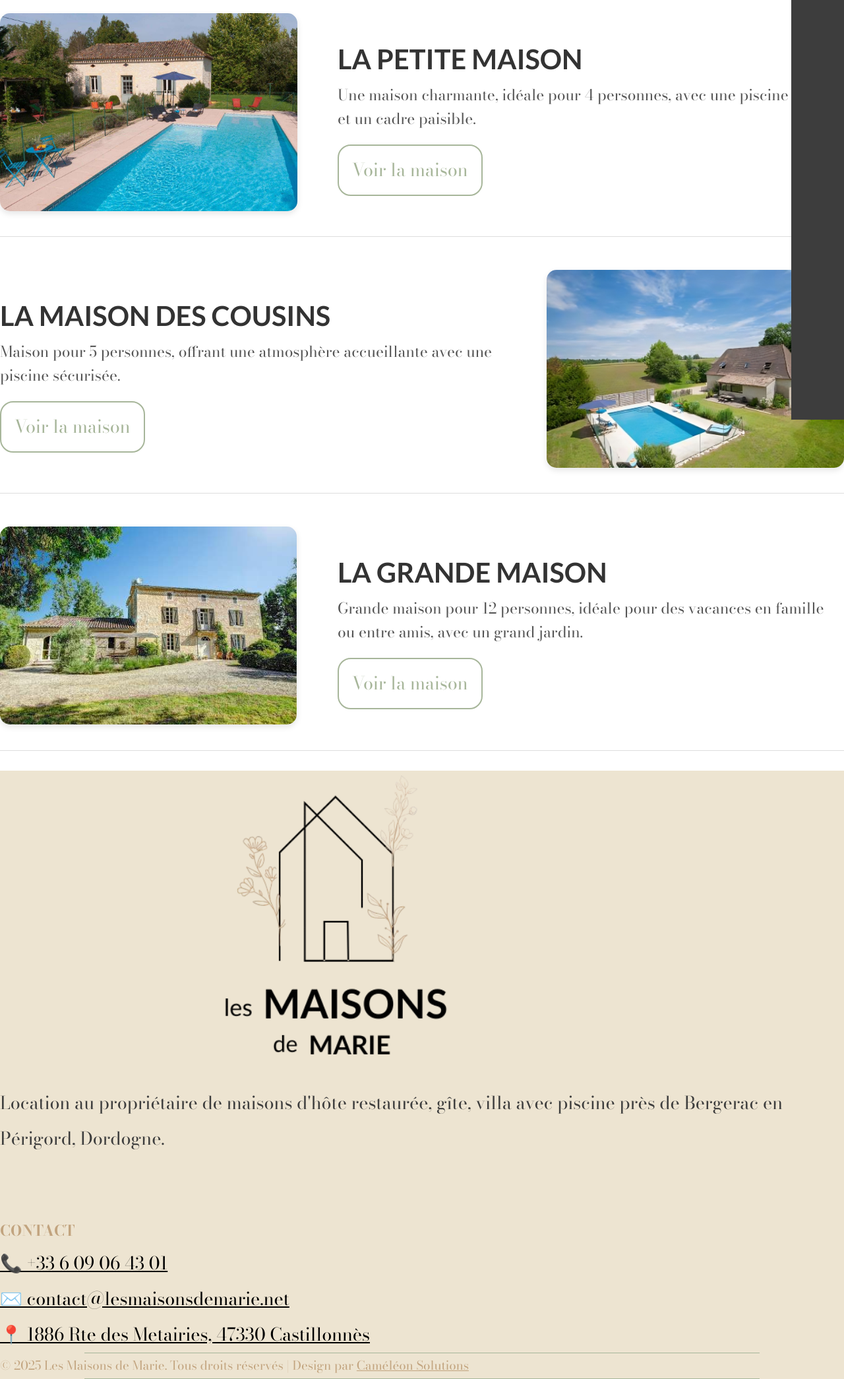
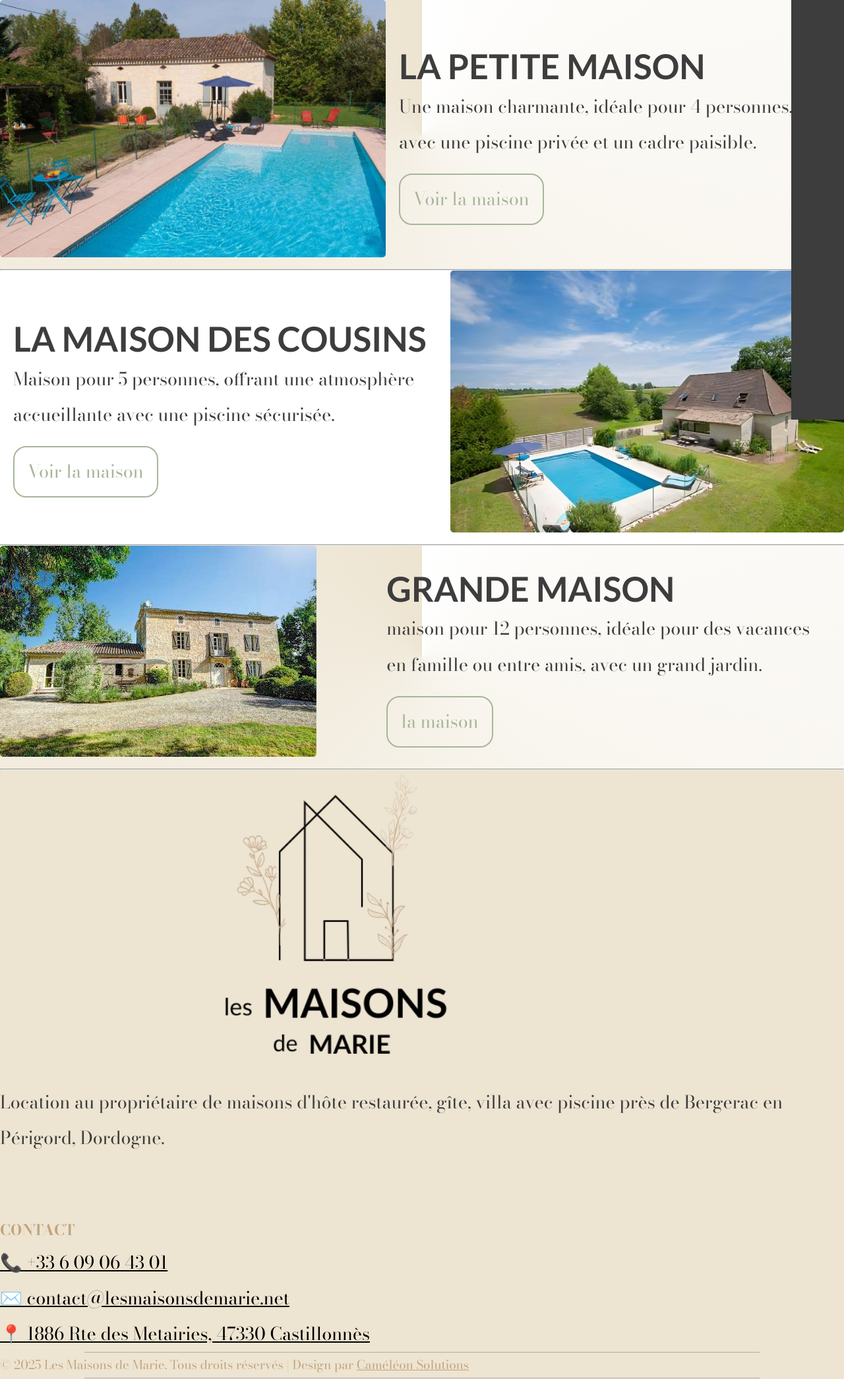
Before and after one commit to EmmaVgn/LesMaisonsDeMarie, a Symfony app: template templates/house/index.html.twig in a window 1280 px wide; the page is wider, and only the part inside the window is pictured. Shown: the part 164-2254 px from the top of that part at 66% size. Run offline with Twig, Linux system fonts and the light colour scheme; the template is opened without the code that fills it, so the values that code supplies are empty; style sheets or scripts are compiled from the project's sources; some libraries are stand-ins or nearby versions.

Commit message:
ajout du bg houseall

```diff
--- a/assets/styles/app.css
+++ b/assets/styles/app.css
@@ -47,8 +47,8 @@ body {
   box-sizing: border-box;
 }
 .right-margin {
-  margin-right: 80px !important; /* Ajoute une marge de 160px à droite */
-  padding-right: 80px !important; /* Si tu veux ajouter aussi du padding pour plus de confort */
+  margin-right: 100px !important; /* Ajoute une marge de 160px à droite */
+  padding-right: 100px !important; /* Si tu veux ajouter aussi du padding pour plus de confort */
 }
 
 /*--------------------------------------------------------------
@@ -387,141 +387,68 @@ h2 {
 /*--------------------------------------------------------------
 # House houseAll
 --------------------------------------------------------------*/
+.bg-beige-light {
+  background-color: #ede4d1;
+}
 
-/* Style pour les lignes de maisons */
 .house-row {
   display: flex;
+  justify-content: space-between;
   align-items: center;
-  justify-content: space-between;
-  margin-bottom: 30px;
-  padding: 20px 0;
-  border-bottom: 1px solid #ddd; /* Légère ligne de séparation */
 }
 
-/* Image de la maison */
-.house-image img {
-  border-radius: 15px;
-  box-shadow: 0px 4px 10px rgba(0, 0, 0, 0.1); /* Ombre légère */
-  transition: transform 0.3s ease-in-out; /* Animation de survol */
-  height: 300px;
+.house-text {
+  padding: 20px;
 }
 
-/* Effet au survol de l'image */
-.house-image img:hover {
-  transform: scale(1.05); /* Zoom de l'image au survol */
+.house-image img {
+  max-width: 100%;
+  height: auto;
+  border-radius: 5px;
 }
 
-/* Texte de la maison */
-.house-text {
-  max-width: 60%;
+.rounded {
+  border-radius: 10px;
 }
 
-.house-text h2 {
-  font-size: 2rem;
-  font-weight: bold;
-  color: #333;
-  margin-bottom: 10px;
+.shadow-sm {
+  box-shadow: 0 2px 8px rgba(0, 0, 0, 0.1);
 }
 
-.house-text p {
-  font-size: 1.1rem;
-  color: #555;
-  line-height: 1.6;
-}
-
-/* Responsivité */
-@media (max-width: 768px) {
+@media (max-width: 767px) {
   .house-row {
-    flex-direction: column; /* Sur les petits écrans, les éléments s'empilent */
-  }
-
-  .house-image,
-  .house-text {
-    padding-left: 0;
-    padding-right: 0;
+    flex-direction: column;
+    align-items: flex-start;
   }
 }
 
 /*--------------------------------------------------------------
 # House house
 --------------------------------------------------------------*/
-.bg-custom-house {
-  background-color: #3d3d3d;
-  color: #ede4d1;
+/* .houseall {
+  background: linear-gradient(
+    to bottom,
+    #fff 10%,
+    /* Début du dégradé blanc */
+/* #ede4d1 40%,
+    /* Le beige au milieu */ /* #fff 100% /* Fin du dégradé blanc */
+/* );
+}*/
+
+.houseall {
+  background: conic-gradient(#fff, #ede4d1);
 }
 
-.site-portfolio {
-  padding-top: 10px;
-  padding-bottom: 24px;
+.house-image {
+  width: 80%;
+  height: 80%;
+  object-fit: cover;
+  border-radius: 10px;
 }
-
 .flex-container {
   display: flex;
   height: 100%;
   flex-wrap: wrap;
-}
-
-.large-item {
-  flex: 0 0 60%; /* 60% pour la grande image */
-  display: flex;
-  align-items: stretch;
-}
-
-.small-items-first {
-  flex: 0 0 40%; /* 40% pour les petites images à droite */
-  display: flex;
-  flex-direction: column;
-  height: 100%;
-  padding-left: 8px;
-}
-
-.small-item {
-  flex: 1;
-  display: flex;
-  align-items: stretch;
-}
-
-.small-items-first > .small-item:nth-child(2) {
-  padding-top: 8px;
-}
-
-.item-wrap {
-  display: block;
-  position: relative;
-  overflow: hidden;
-  width: 100%;
-  height: 100%;
-}
-
-.item-wrap:after {
-  z-index: 2;
-  position: absolute;
-  content: "";
-  top: 0;
-  left: 0;
-  right: 0;
-  bottom: 0;
-  background: rgba(0, 0, 0, 0.4);
-  visibility: hidden;
-  opacity: 0;
-  transition: 0.3s all ease-in-out;
-}
-
-.item-wrap img {
-  width: 100%;
-  height: 100%;
-  object-fit: cover;
-  transition: 0.3s transform ease;
-  transform: scale(1);
-}
-
-.item-wrap:hover img {
-  transform: scale(1.05);
-}
-
-.item-wrap:hover:after {
-  opacity: 1;
-  visibility: visible;
 }
 
 /* Pour les SVG et leur mise en forme */
@@ -590,3 +517,18 @@ h2 {
   height: 24px; /* Taille de l'icône, pour garder le ratio */
   object-fit: contain;
 }
+
+/*--------------------------------------------------------------
+# HContact
+--------------------------------------------------------------*/
+/* Formulaire */
+form .form-control {
+  border-radius: 5px;
+  box-shadow: none;
+}
+
+/* Enlever la bordure des champs de texte */
+.form-control:focus {
+  border-color: #c2a47f;
+  box-shadow: 0 0 5px rgba(194, 164, 127, 0.8);
+}
--- a/templates/house/house1.html.twig
+++ b/templates/house/house1.html.twig
@@ -85,7 +85,7 @@
 		<div class="container mt-4">
 			<h4>Plan de la maison</h4>
 			<!-- Insérer un iframe pour la carte -->
-			<iframe src="https://www.google.com/maps/embed?pb=!1m18!1m12!1m3!1d2837.463248357757!2d0.5842170768094005!3d44.66931697107203!2m3!1f0!2f0!3f0!3m2!1i1024!2i768!4f13.1!3m3!1m2!1s0x12aae145148e5047%3A0x1f69e49e3cbc07e0!2sLes%20maisons%20de%20Marie!5e0!3m2!1sfr!2sfr!4v1716988782465!5m2!1sfr!2sfr" width="100%" height="100%" style="border:0;" allowfullscreen="" loading="lazy" referrerpolicy="no-referrer-when-downgrade"></iframe>
+			<iframe src="https://www.google.com/maps/embed?pb=!1m18!1m12!1m3!1d2837.463248357757!2d0.5842170768094005!3d44.66931697107203!2m3!1f0!2f0!3f0!3m2!1i1024!2i768!4f13.1!3m3!1m2!1s0x12aae145148e5047%3A0x1f69e49e3cbc07e0!2sLes%20maisons%20de%20Marie!5e0!3m2!1sfr!2sfr!4v1716988782465!5m2!1sfr!2sfr" width="100%" height="450" style="border:0;" allowfullscreen="" loading="lazy"></iframe>
 		</div>
 
 		<!-- Section Contact -->
--- a/templates/house/index.html.twig
+++ b/templates/house/index.html.twig
@@ -6,12 +6,13 @@
 {% block body %}
 	{% include "shared/_navbar.html.twig" %}
 
-	<section class="container mt-3">
+	<section class="container  mt-3">
+		<div class="row">
 			<div
-			class=" row">
+				class="houseall">
 				<!-- Maison 1 : Image à gauche, texte à droite -->
 				<div class="col-12 mb-4">
-				<div class="house-row">
+					<div class="house-row  p-4 ">
 						<div class="house-image">
 							<img src="{{ asset('images/house/Petite/vue devant.jpg') }}" alt="La Petite Maison" class="img-fluid">
 						</div>
@@ -22,10 +23,12 @@
 						</div>
 					</div>
 				</div>
+			</div>
+			<hr>
+			<!-- Maison 2 : Image à droite, texte à gauche (inversée) -->
 
-			<!-- Maison 2 : Image à droite, texte à gauche (inversée) -->
 			<div class="col-12 mb-4">
-				<div class="house-row reverse">
+				<div class="house-row t p-4">
 					<div class="house-text">
 						<h2>La maison des cousins</h2>
 						<p>Maison pour 5 personnes, offrant une atmosphère accueillante avec une piscine sécurisée.</p>
@@ -36,20 +39,26 @@
 					</div>
 				</div>
 			</div>
-
+			<div class="houseall">
+				<hr>
 				<!-- Maison 3 : Image à gauche, texte à droite -->
 				<div class="col-12 mb-4">
-				<div class="house-row">
+					<div class="house-row p-4 ">
 						<div class="house-image">
 							<img src="{{ asset('images/house/Castille/vue devant.jpg') }}" alt="La Castille" class="img-fluid">
 						</div>
 						<div class="house-text">
-						<h2>La grande maison</h2>
-						<p>Grande maison pour 12 personnes, idéale pour des vacances en famille ou entre amis, avec un grand jardin.</p>
-						<a href="{{ path('house3') }}" class="btn-custom-outline">Voir la maison</a>
+							<h2>
+								grande maison</h2>
+							<p>
+								maison pour 12 personnes, idéale pour des vacances en famille ou entre amis, avec un grand jardin.</p>
+							<a href="{{ path('house3') }}" class="btn-custom-outline">
+								la maison</a>
 						</div>
 					</div>
 				</div>
 			</div>
+			<hr>
+		</div>
 	</section>
 {% endblock %}
```
Also changed, not shown: templates/contact/index.html.twig (+30 -50 lines). Lines whose indentation alone changed are shown as unchanged.
